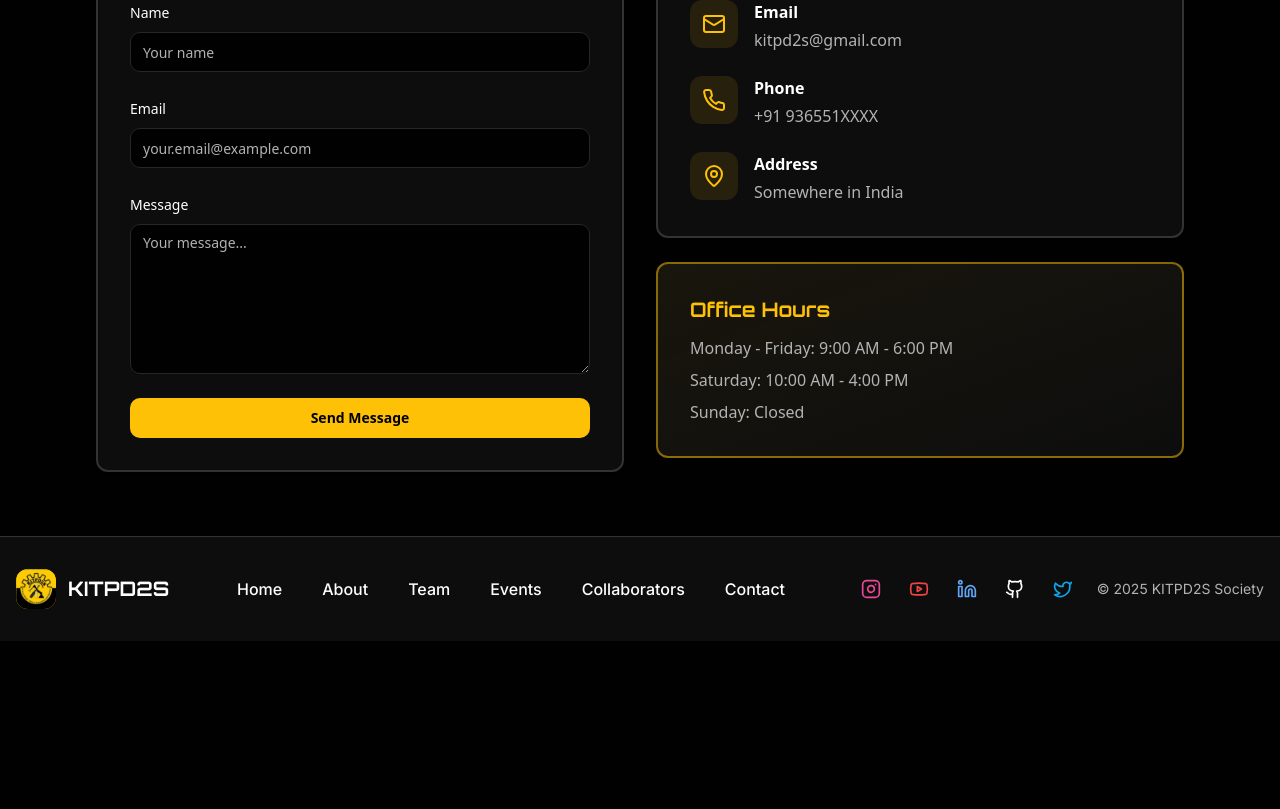
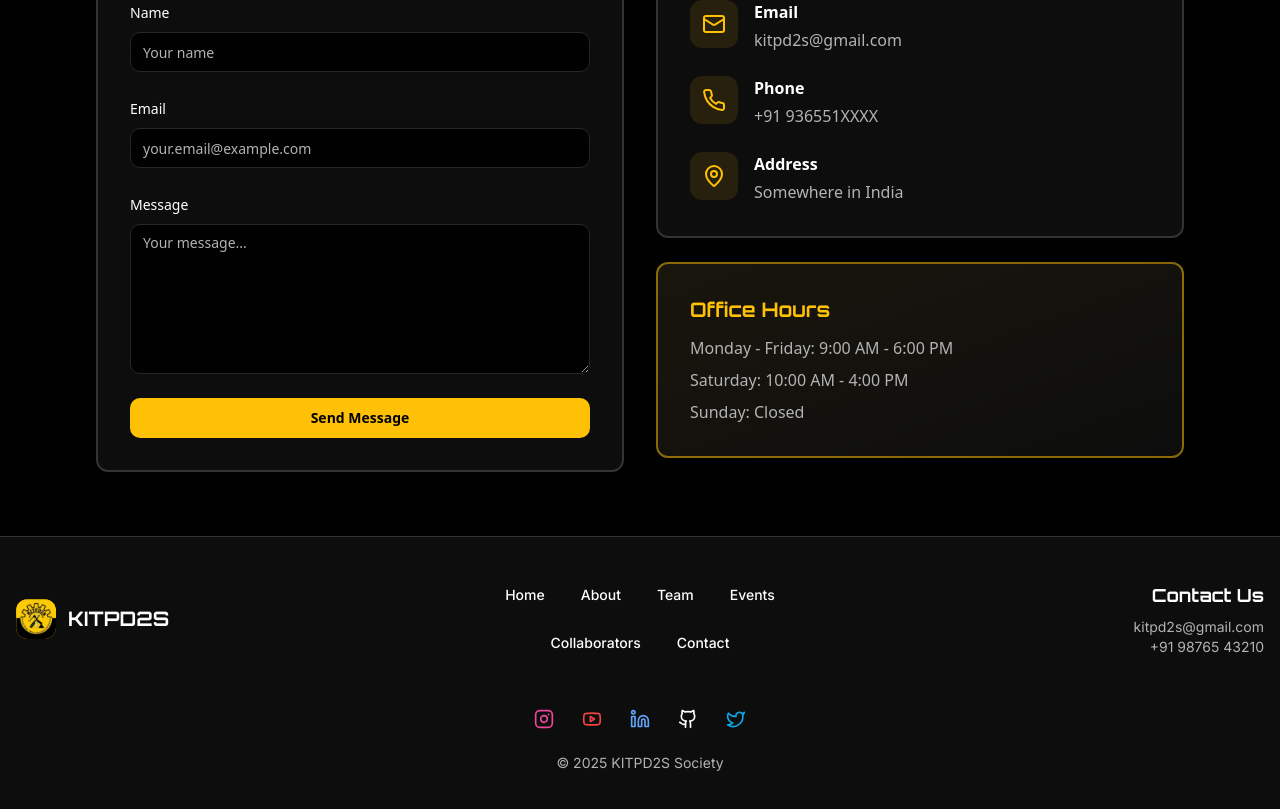
Before and after one commit to jagratadeb/KITPD2S-Society-Website, a React (Vite) app: page /contact in a window 1280 px wide. Shown: the part 390-1199 px from the top of the page. Before the commit the page ends 1031 px from the top, so only its background shows below. Built offline with nearby package versions, Linux system fonts and the light colour scheme; the HTML template or start-up script is replaced by a standard one.

Commit message:
add image security, refined footer, added contact information in footer

```diff
--- a/src/components/Footer.tsx
+++ b/src/components/Footer.tsx
@@ -13,9 +13,10 @@ const Footer = () => {
 
   return (
     <footer className="bg-card border-t border-border mt-auto">
-      <div className="container mx-auto px-4 py-8">
-        <div className="flex flex-col md:flex-row items-center justify-between gap-6">
-          <Link to="/" className="flex items-center space-x-3">
+      <div className="container mx-auto px-4 py-10">
+        <div className="grid grid-cols-1 md:grid-cols-3 gap-10 items-center">
+          {/* Branding */}
+          <Link to="/" className="flex items-center space-x-3 justify-center md:justify-start">
             <div className="w-10 h-10 bg-primary rounded-lg flex items-center justify-center font-orbitron font-black text-primary-foreground">
               <img src="src/assets/KITPD2S_Logo.png" className='rounded-xl' alt="" />
             </div>
@@ -23,20 +24,28 @@ const Footer = () => {
           </Link>
 
           {/* Navigation Links */}
-          <nav className="flex flex-wrap items-center justify-center gap-2 md:gap-4">
+          <nav className="flex flex-wrap items-center justify-center gap-3">
             {navLinks.map((link) => (
               <Link
                 key={link.path}
                 to={link.path}
-                className="px-3 py-2 rounded-lg transition-all duration-200 font-inter font-medium hover:bg-muted hover:text-primary text-sm md:text-base"
+                className="px-3 py-2 rounded-lg transition-all duration-200 font-inter font-medium hover:bg-muted hover:text-primary text-sm"
               >
                 {link.name}
               </Link>
             ))}
           </nav>
 
-          {/* Social icons (visible on all sizes) and copyright; optimized for mobile */}
-          <div className="flex flex-col sm:flex-row items-center gap-4 w-full md:w-auto md:justify-end">
+          {/* Contact Section */}
+          <div className="text-center md:text-right">
+            <h4 className="font-orbitron font-semibold text-lg mb-2">Contact Us</h4>
+            <p className="text-muted-foreground text-sm font-inter">kitpd2s@gmail.com</p>
+            <p className="text-muted-foreground text-sm font-inter">+91 98765 43210</p>
+          </div>
+        </div>
+
+        {/* Social + Copyright */}
+        <div className="mt-10 flex flex-col items-center gap-4">
           <div className="flex items-center gap-3 justify-center flex-wrap">
             <a href="https://instagram.com/kitpd2s" target="_blank" rel="noreferrer" aria-label="Instagram" className="p-2 rounded-md hover:bg-muted">
               <Instagram className="w-5 h-5 text-pink-500" />
@@ -55,10 +64,7 @@ const Footer = () => {
             </a>
           </div>
 
-            <div className="text-muted-foreground text-sm text-center md:text-right">
-              <p className="font-inter">© 2025 KITPD2S Society</p>
-            </div>
-          </div>
+          <p className="text-muted-foreground text-sm font-inter">© 2025 KITPD2S Society</p>
         </div>
       </div>
     </footer>
--- a/src/index.css
+++ b/src/index.css
@@ -58,3 +58,26 @@ All colors MUST be HSL.
     @apply bg-background text-foreground;
   }
 }
+
+
+/* Apply to entire site */
+/* body {
+  cursor: url('/public/KITPD2S_Logo.png') 16 16, auto;
+} */
+
+/* Ensure clickable items still show same custom cursor */
+/* a, button {
+  cursor: url('public/KITPD2S_Logo.png') 16 16, pointer;
+} */
+
+::selection {
+  background-color: hsl(var(--primary)); /* uses Tailwind primary color */
+  color: hsl(var(--primary-foreground)); /* ensures readable contrast */
+}
+
+/* Image drag is disabled*/
+img {
+  pointer-events: none;
+  -webkit-user-drag: none;
+  user-select: none;
+}
--- a/src/pages/NotFound.tsx
+++ b/src/pages/NotFound.tsx
@@ -1,22 +1,18 @@
-import { useLocation } from "react-router-dom";
-import { useEffect } from "react";
+import { Link } from "react-router-dom";
 
 const NotFound = () => {
-  const location = useLocation();
-
-  useEffect(() => {
-    console.error("404 Error: User attempted to access non-existent route:", location.pathname);
-  }, [location.pathname]);
-
   return (
-    <div className="flex min-h-screen items-center justify-center bg-gray-100">
-      <div className="text-center">
-        <h1 className="mb-4 text-4xl font-bold text-black">404</h1>
-          <img src="src/assets/KITPD2S_Logo.png" className='rounded-xl w-52' alt="" />
-        <p className="mb-4 text-xl text-gray-600">Oops! Page not found</p>
-        <a href="/" className="text-blue-500 underline hover:text-blue-700">
-          Return to Home
-        </a>
+    <div className="flex min-h-screen items-center justify-center bg-black text-white px-6">
+      <div className="text-center space-y-6">
+        <img src="/src/assets/KITPD2S_Logo.png" alt="Logo" className="w-28 mx-auto opacity-90 animate-pulse" />
+        <h1 className="text-6xl font-orbitron font-bold tracking-widest">404</h1>
+        <p className="text-lg text-gray-400">The page you're looking for doesn't exist.</p>
+        <Link
+          to="/"
+          className="inline-block px-6 py-3 rounded-xl font-inter text-sm font-medium bg-primary text-primary-foreground hover:scale-105 transition-transform duration-200 shadow-lg"
+        >
+          Go Back Home
+        </Link>
       </div>
     </div>
   );
```
Also changed, not shown: public/KITPD2S_Logo.png (added). Lines whose indentation alone changed are shown as unchanged.
